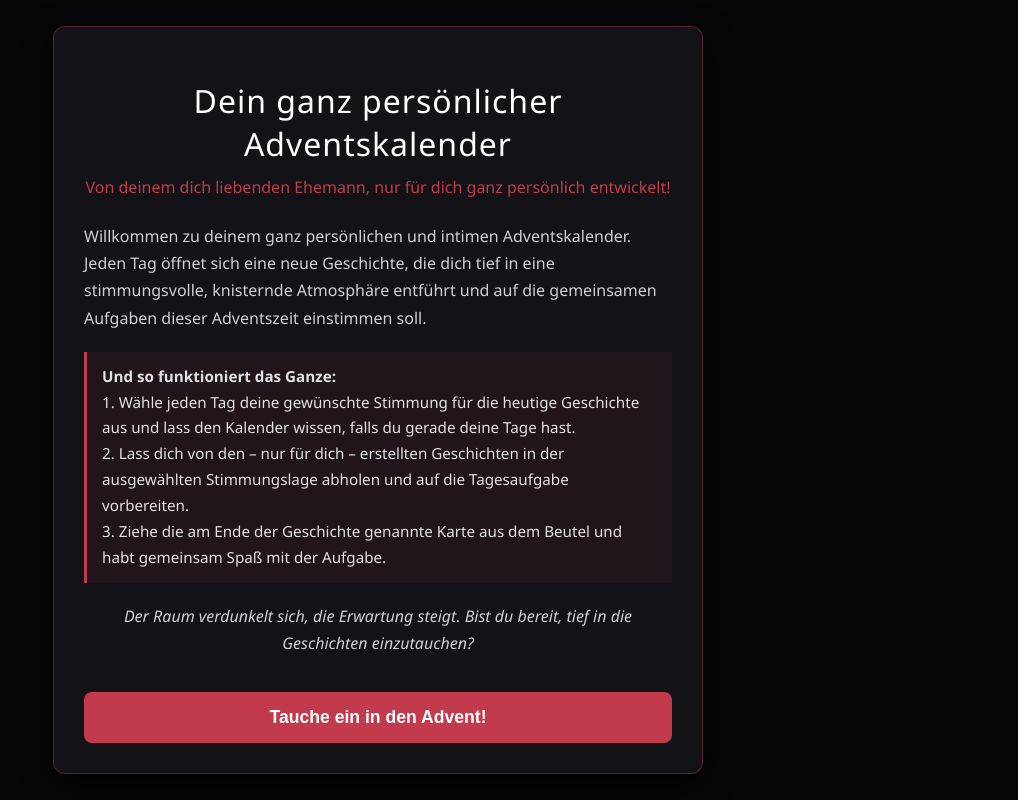
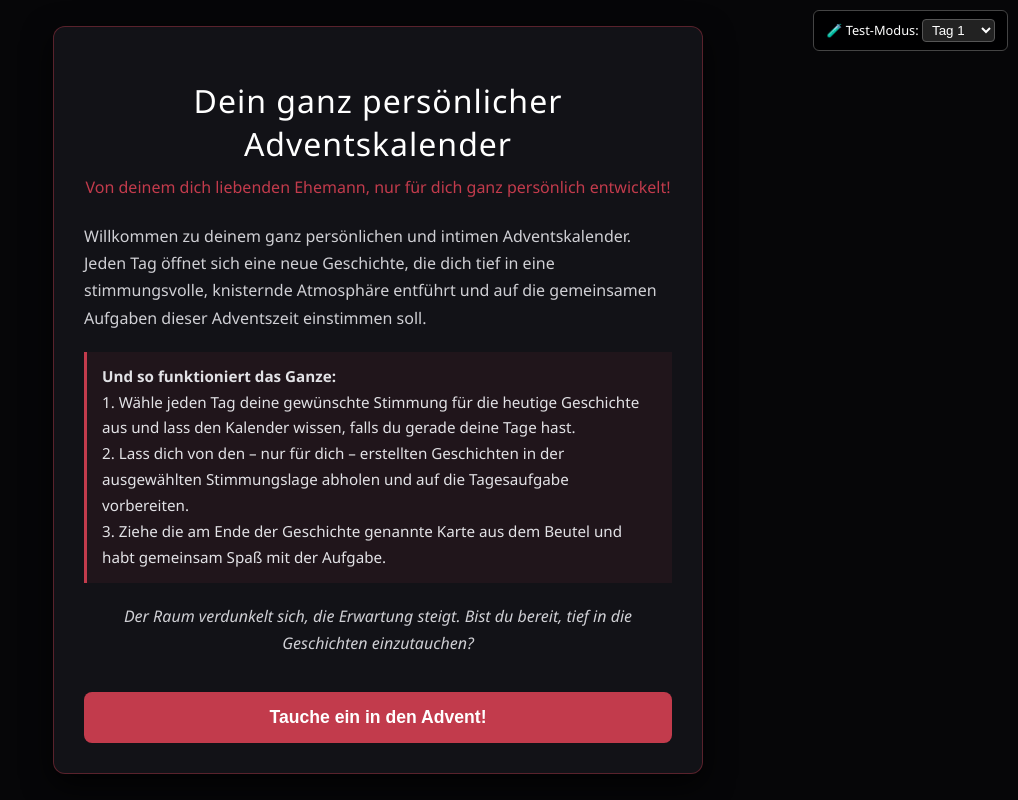
Before and after one commit to VanAllen84/advent26, a plain HTML site: page index.html in a window 1280 px wide. Shown: the whole page, without its empty margins (262-1280 px from the left). Drawn offline with Linux system fonts and the light colour scheme.

Commit message:
Update index.html
Test-Mode enabled

```diff
--- a/index.html
+++ b/index.html
@@ -406,7 +406,7 @@
         // True = Alle Türchen offen, Dev-Leiste sichtbar
         // False = Nur echte Tage bis heute offen, Dev-Leiste WEG
         // ==========================================
-        const testModus = false;
+        const testModus = true;
 
         // Dev-Bar direkt beim Laden unsichtbar machen, wenn testModus false ist
         document.addEventListener("DOMContentLoaded", function() {
```
